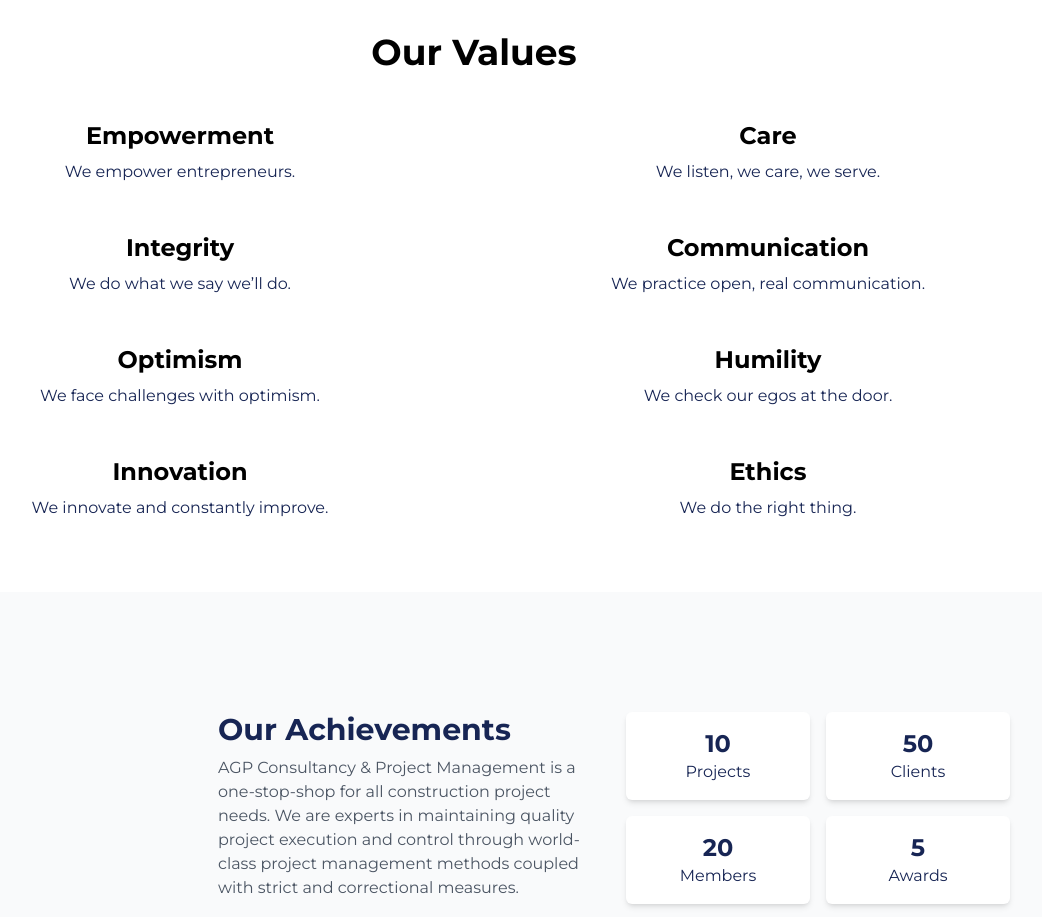
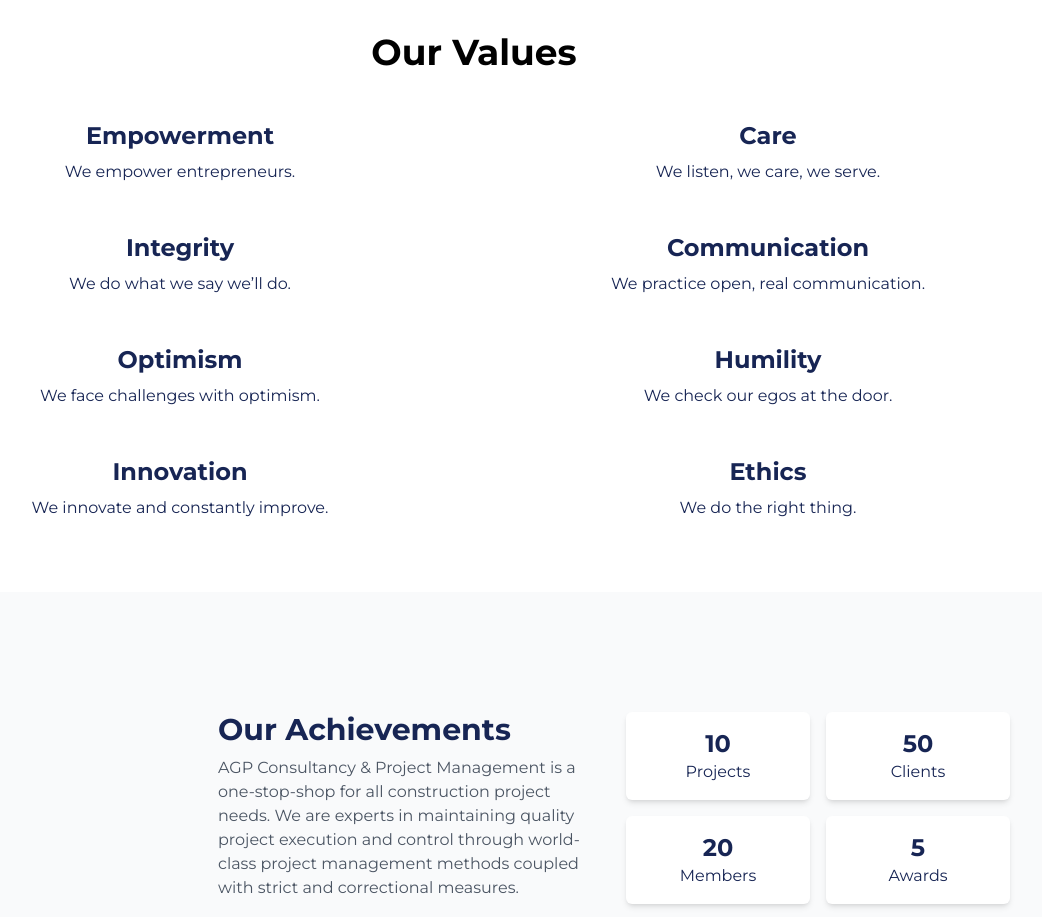
Before and after one commit to IbrahimShaikhli/AGP, a Next.js app: page / in a window 1280 px wide. Shown: the part 3180-4097 px from the top of the page, without its empty margins (166-1208 px from the left). Built offline with nearby package versions, Linux system fonts and the light colour scheme.

Commit message:
colors again

```diff
--- a/app/Sections/Values.jsx
+++ b/app/Sections/Values.jsx
@@ -34,7 +34,7 @@ return (
       <div className="grid grid-cols-1 sm:grid-cols-2 gap-6">
         {valuesList.map((value, index) => (
           <div key={index} className="flex flex-col mb-6">
-            <h3 className="text-xl lg:text-2xl font-bold mb-2 text-center">
+            <h3 className="text-xl lg:text-2xl font-bold mb-2 text-center text-blue-950">
               {titlesList[index]}
             </h3>
             <p className="text-blue-950 text-center">{value}</p>
```
